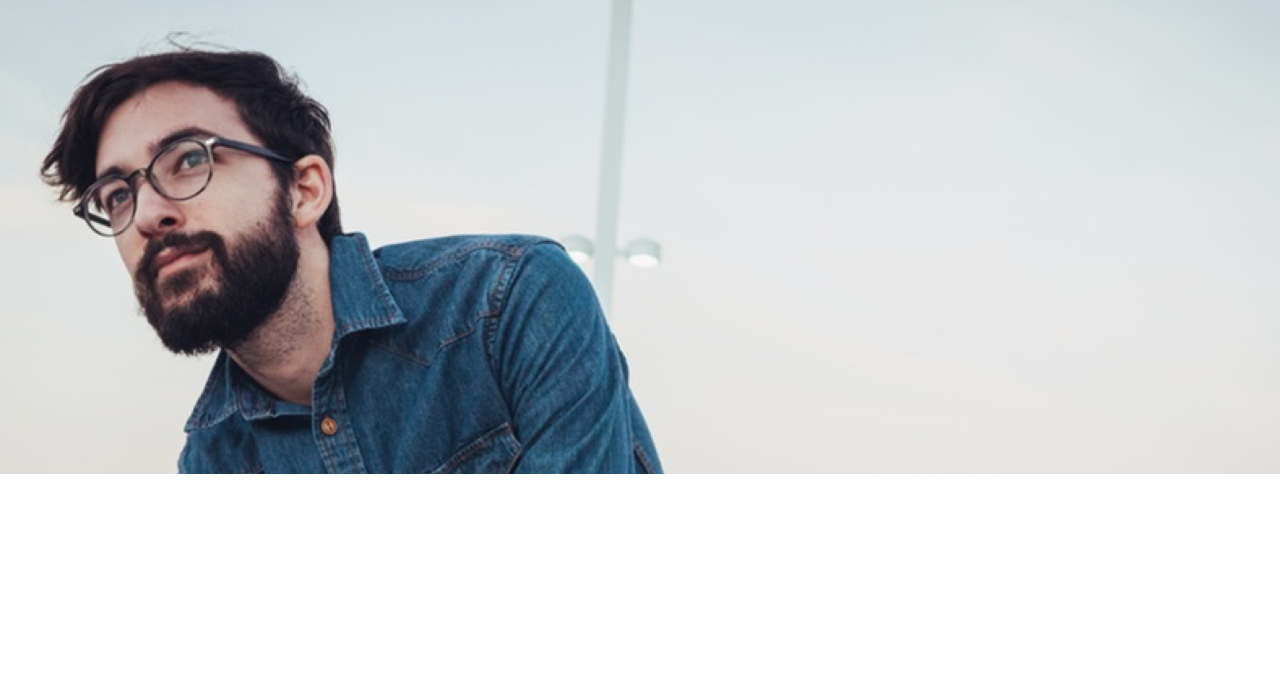
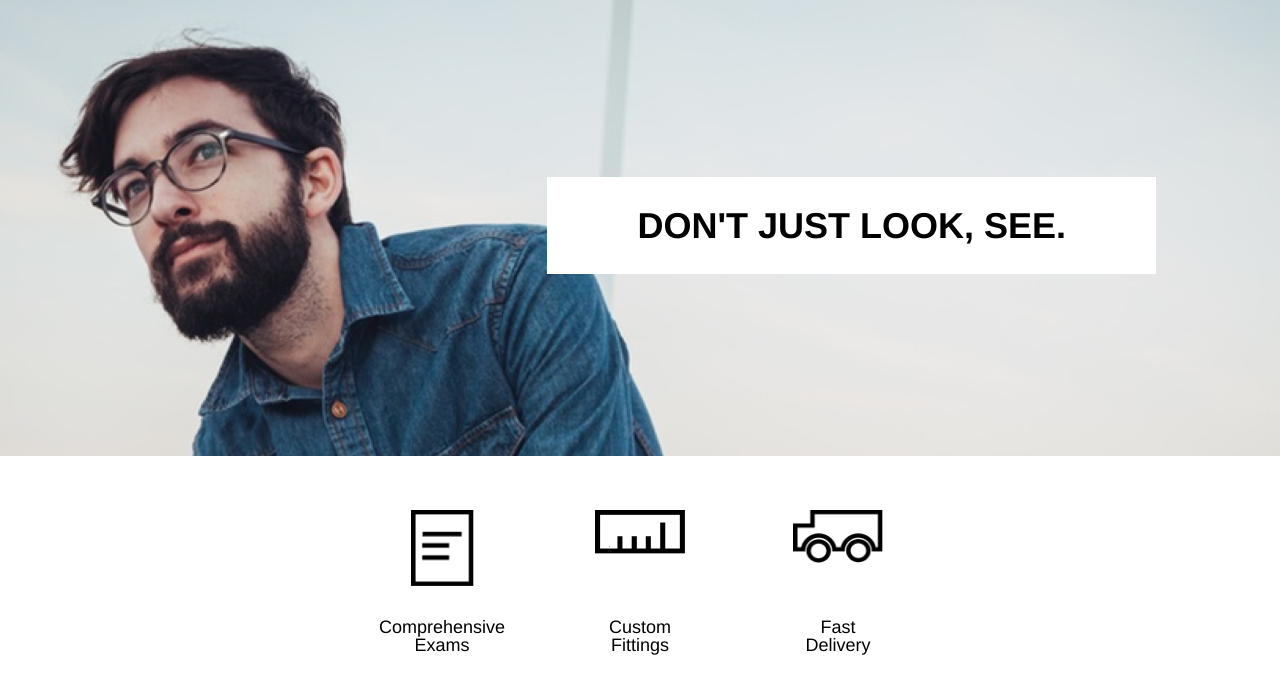
Before and after one commit to pauljhollis/tortoiseshell, a plain HTML site: page index.html in a window 1280 px wide. Shown: the part 84-778 px from the top of the page. Drawn offline with Linux system fonts and the light colour scheme.

Commit message:
Add main below header

```diff
--- a/index.html
+++ b/index.html
@@ -7,6 +7,7 @@
     <link rel="stylesheet" href="./resources/css/style.css" type="text/css">
   </head>
   <body>
+    <!-- Header and navigation -->
     <header>
       <nav class="container flex">
         <div class="logo flex">
@@ -19,8 +20,35 @@
             <li>Products</li>
             <li>Contact</li>
           </ul>
+          <ul class="mobileMenu">
+            <li>Menu</li>
+          </ul>
         </div>
       </nav>
-   </header>
+      <div class="banner container flex">
+          <h1>DON'T JUST LOOK, SEE.</h1>
+      </div>
+    </header>
+    <!-- Main Section -->
+    <main class="container">
+      <div class="offer flex">
+
+        <div class="offerBox flex">
+          <img src="./resources/images/paper-icon.png" alt="Comprehensive Exams" class="paper">
+          <span>Comprehensive Exams</span>
+        </div>
+
+        <div class="offerBox flex">
+          <img src="./resources/images/ruler-icon.png" alt="Custom Fittings">
+          <span>Custom Fittings</span>
+        </div>
+
+        <div class="offerBox flex">
+          <img src="./resources/images/truck-icon.png" alt="Custom Fittings">
+          <span>Fast Delivery</span>
+        </div>
+
+      </div>
+    </main>
   </body>
 </html>
--- a/resources/css/style.css
+++ b/resources/css/style.css
@@ -1,9 +1,14 @@
+* {
+  box-sizing: border-box;
+}
+
 html {
   font-family: Helvetica;
   font-size: 18px;
   line-height: 1.4;
 }
 
+/* Header and navigation */
 header {
   padding-top: 1rem;
   background-image: url("../images/glasses-bg.png");
@@ -40,5 +45,54 @@ nav {
 
 .menu ul li {
   display: inline-block;
-  padding-right: 2rem;
+  margin-right: 2rem;
 }
+
+.mobileMenu {
+  display: none;
+}
+
+.banner {
+  justify-content: flex-end;
+  margin-top: 10rem;
+}
+
+.banner h1 {
+  padding: 1.5rem 5rem;
+  font-size: 2rem;
+  line-height: 1.2;
+  font-weight: bold;
+  background-color: white;
+  margin-right: -2rem;
+}
+
+/* Main Section */
+
+.offer {
+  justify-content: center;
+  flex-wrap: wrap;
+  align-items: flex-start;
+  margin: 3rem 0;
+}
+
+.offer span {
+  text-align: center;
+}
+
+.offerBox {
+  flex-direction: column;
+  justify-content: space-between;
+  align-items: center;
+  margin: 0 3rem;
+  height: 8rem;
+  width: 5rem;
+}
+
+.offerBox img {
+  width: 5rem;
+}
+
+img.paper {
+  width: 3.5rem;
+
+}
```
